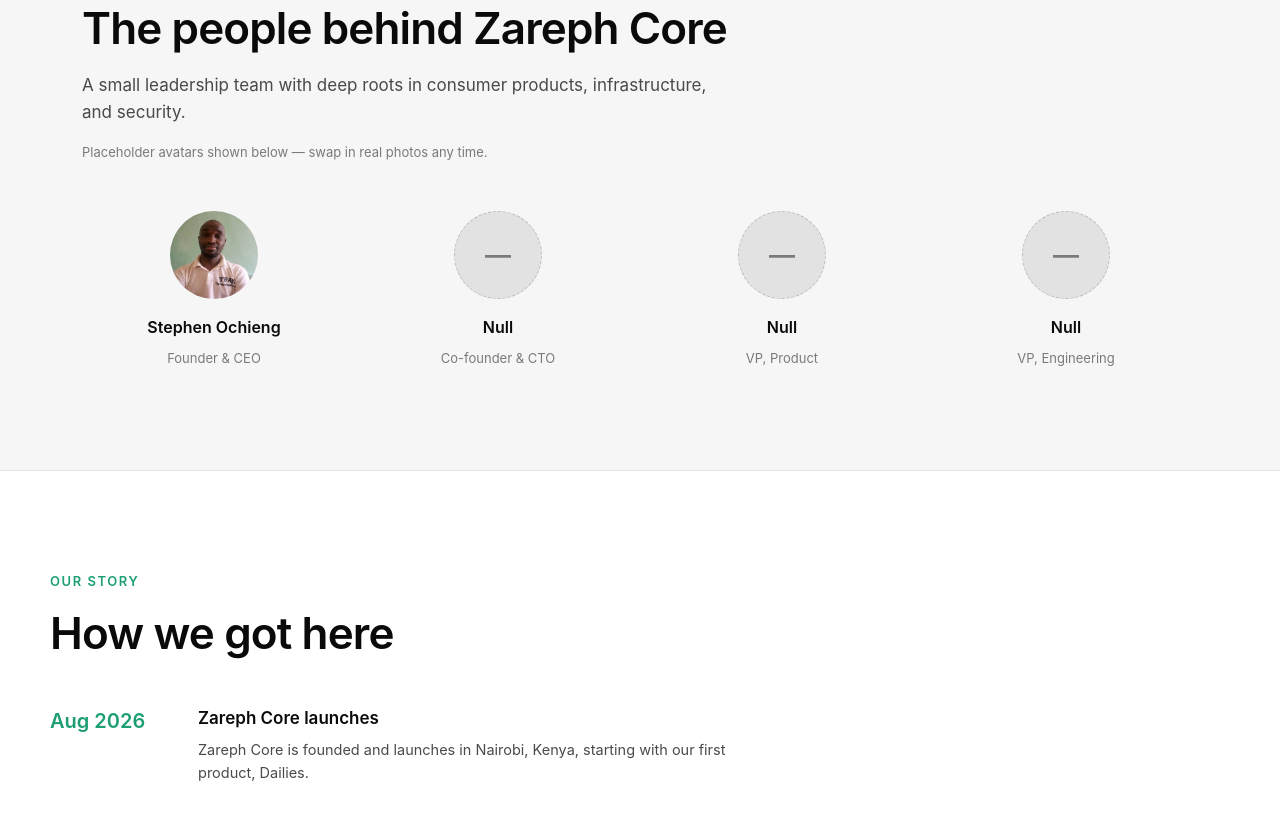
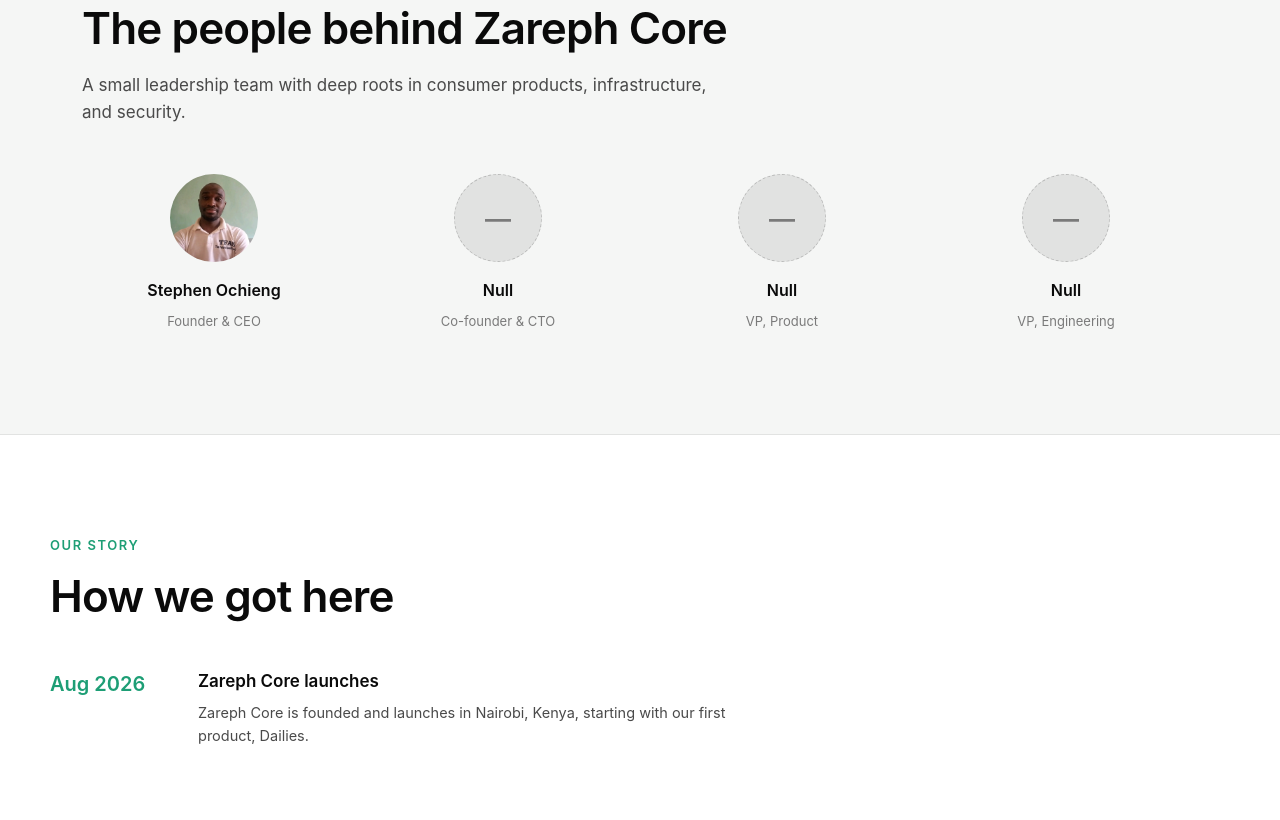
Before and after one commit to appdailies/zarephcore, a plain HTML site: page about.html in a window 1280 px wide. Shown: the part 1174-1994 px from the top of the page. Drawn offline with Linux system fonts and the light colour scheme.

Commit message:
Remove placeholder avatars text from about.html, the person editing will know what to do without being directed by a placeholder
Removed placeholder text for team avatars.

```diff
--- a/about.html
+++ b/about.html
@@ -54,8 +54,6 @@
       <span class="section-label">Leadership</span>
       <h2 class="section-heading">The people behind Zareph Core</h2>
       <p class="section-sub">A small leadership team with deep roots in consumer products, infrastructure, and security.</p>
-      <p style="font-size:13px; color: var(--text-muted); margin-top:-32px; margin-bottom:48px;">Placeholder avatars shown below — swap in real photos any time.</p>
-
       <div class="team-grid">
         <div class="team-card">
           <div class="team-avatar" style="padding:0; overflow:hidden;">
```
